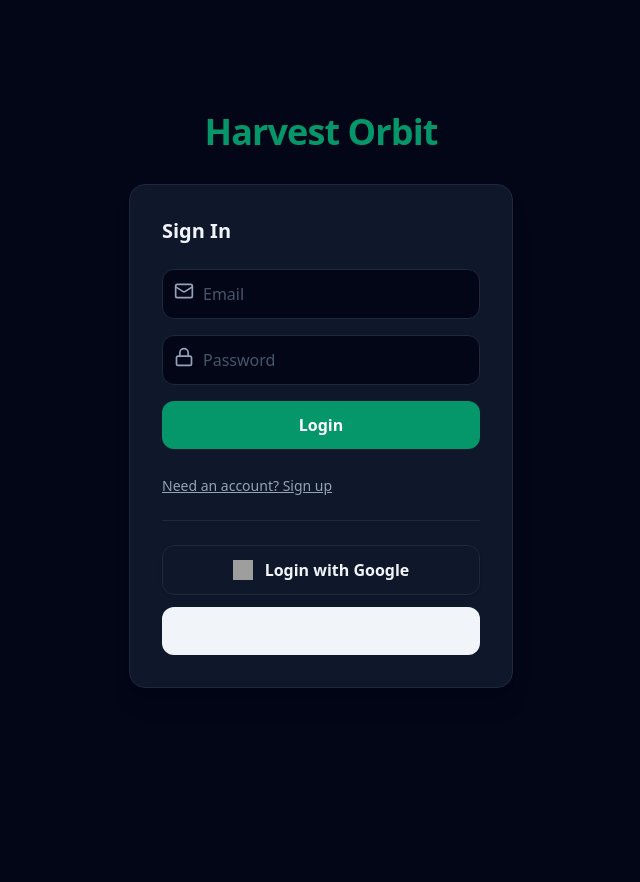
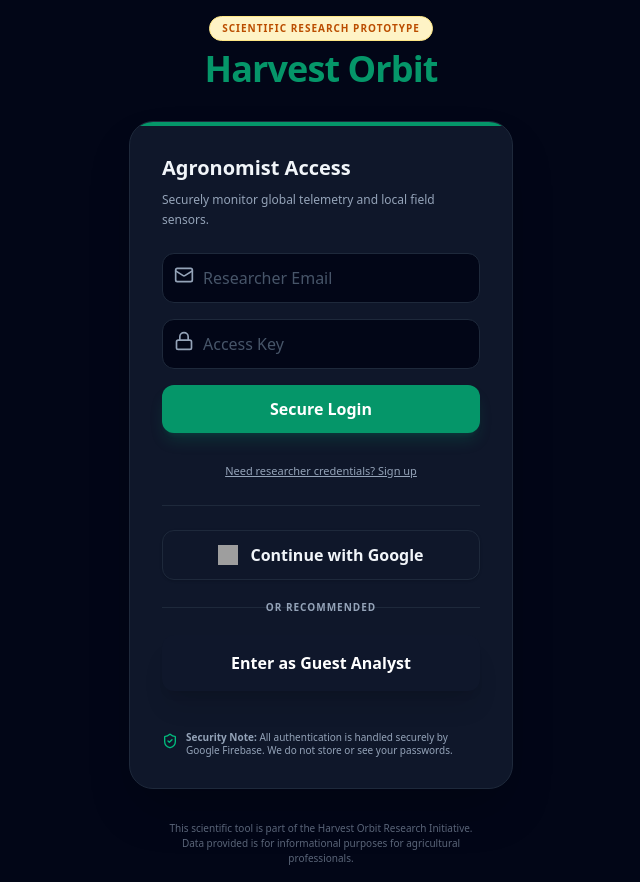
Before and after one commit to sowjithanumola/Harvest-Orbit-2, a React (Vite) app: page / in a window 1280 px wide. Shown: the whole page, without its empty margins (319-959 px from the left). Before the commit the page ends 800 px from the top, so only its background shows below. Built offline with nearby package versions, Linux system fonts and the light colour scheme; no server answers; grey boxes are pictures that could not be loaded.

Commit message:
feat: redesign login interface and branding
Update login view with a research prototype badge, refined styling, and improved visual hierarchy to align with Harvest Orbit's branding.

```diff
--- a/src/App.tsx
+++ b/src/App.tsx
@@ -4,7 +4,7 @@
  */
 
 import React, { useState, useEffect } from "react";
-import { Map, Mail, Lock, User as UserIcon, Loader2 } from "lucide-react";
+import { Map, Mail, Lock, User as UserIcon, Loader2, ShieldCheck } from "lucide-react";
 import { SensorData, AnalysisResult, APIError } from "./types";
 import { SatelliteSection } from "./components/SatelliteSection";
 import { GroundSensorSection } from "./components/GroundSensorSection";
@@ -183,36 +183,72 @@ function AppContent() {
   if (!user && !isGuest) {
       return (
           <div className="min-h-screen flex flex-col items-center justify-center gap-8 p-4 transition-colors duration-300">
-              <h1 className="text-4xl font-extrabold text-harvest-green tracking-tight">Harvest Orbit</h1>
-              <div className="theme-card p-8 rounded-2xl w-full max-w-sm space-y-6 shadow-xl">
-                  <h2 className="text-xl font-bold">Sign In</h2>
+              <div className="flex flex-col items-center gap-2">
+                <span className="px-3 py-1 bg-amber-100 dark:bg-amber-900/30 text-amber-700 dark:text-amber-300 text-[10px] font-bold rounded-full uppercase tracking-widest border border-amber-200 dark:border-amber-800">
+                    Scientific Research Prototype
+                </span>
+                <h1 className="text-4xl font-extrabold text-harvest-green tracking-tight">Harvest Orbit</h1>
+              </div>
+
+              <div className="theme-card p-8 rounded-3xl w-full max-w-sm space-y-6 shadow-2xl relative overflow-hidden">
+                  <div className="absolute top-0 left-0 w-full h-1 bg-harvest-green" />
+
+                  <div className="space-y-2">
+                    <h2 className="text-xl font-bold">Agronomist Access</h2>
+                    <p className="text-xs theme-text-secondary leading-relaxed">
+                        Securely monitor global telemetry and local field sensors.
+                    </p>
+                  </div>
+
                   <form onSubmit={handleEmailAuth} className="space-y-4">
                       <div className="relative">
                           <Mail className="absolute left-3 top-3 w-5 h-5 theme-text-secondary" />
-                          <input type="email" value={email} onChange={(e) => setEmail(e.target.value)} placeholder="Email" className="w-full p-3 pl-10 theme-input rounded-xl outline-none focus:ring-2 focus:ring-harvest-green/50" required />
+                          <input type="email" value={email} onChange={(e) => setEmail(e.target.value)} placeholder="Researcher Email" className="w-full p-3 pl-10 theme-input rounded-xl outline-none focus:ring-2 focus:ring-harvest-green/50" required />
                       </div>
                       <div className="relative">
                           <Lock className="absolute left-3 top-3 w-5 h-5 theme-text-secondary" />
-                          <input type="password" value={password} onChange={(e) => setPassword(e.target.value)} placeholder="Password" className="w-full p-3 pl-10 theme-input rounded-xl outline-none focus:ring-2 focus:ring-harvest-green/50" required />
+                          <input type="password" value={password} onChange={(e) => setPassword(e.target.value)} placeholder="Access Key" className="w-full p-3 pl-10 theme-input rounded-xl outline-none focus:ring-2 focus:ring-harvest-green/50" required />
                       </div>
-                      <button type="submit" disabled={authLoading} className="w-full bg-harvest-green text-white py-3 rounded-xl font-bold hover:bg-harvest-green-dark transition-colors disabled:opacity-50">
-                          {isLoginMode ? "Login" : "Sign Up"}
+                      <button type="submit" disabled={authLoading} className="w-full bg-harvest-green text-white py-3 rounded-xl font-bold hover:bg-harvest-green-dark transition-colors disabled:opacity-50 shadow-lg shadow-harvest-green/20">
+                          {isLoginMode ? "Secure Login" : "Create Account"}
                       </button>
                   </form>
-                  {authError && <p className="text-red-500 text-sm font-medium">{authError}</p>}
-                  <button onClick={() => setIsLoginMode(!isLoginMode)} className="text-sm theme-text-secondary hover:text-harvest-green underline">
-                      {isLoginMode ? "Need an account? Sign up" : "Have an account? Login"}
-                  </button>
+
+                  {authError && <p className="text-red-500 text-sm font-medium text-center">{authError}</p>}
+
+                  <div className="text-center">
+                    <button onClick={() => setIsLoginMode(!isLoginMode)} className="text-[11px] theme-text-secondary hover:text-harvest-green underline">
+                        {isLoginMode ? "Need researcher credentials? Sign up" : "Already registered? Login here"}
+                    </button>
+                  </div>
+
                   <div className="border-t border-[var(--border)] pt-6 space-y-3">
                       <button onClick={handleGoogleLogin} className="w-full flex items-center justify-center gap-3 theme-card text-slate-900 dark:text-slate-100 py-3 rounded-xl font-bold hover:bg-slate-50 dark:hover:bg-slate-800 transition-all shadow-sm border-[var(--border)]">
                           <img src="https://upload.wikimedia.org/wikipedia/commons/c/c1/Google_%22G%22_logo.svg" alt="Google" className="w-5 h-5" />
-                          <span className="theme-text-primary">Login with Google</span>
+                          <span className="theme-text-primary">Continue with Google</span>
                       </button>
-                      <button onClick={() => setIsGuest(true)} className="w-full flex items-center justify-center gap-2 bg-slate-100 dark:bg-slate-800 theme-text-primary py-3 rounded-xl font-bold hover:bg-slate-200 dark:hover:bg-slate-700 transition-all">
-                          Continue as Guest
+
+                      <div className="relative py-2">
+                        <div className="absolute inset-0 flex items-center"><div className="w-full border-t border-[var(--border)]" /></div>
+                        <div className="relative flex justify-center text-[10px] uppercase font-bold"><span className="bg-[var(--card-bg)] px-2 theme-text-secondary tracking-widest">Or Recommended</span></div>
+                      </div>
+
+                      <button onClick={() => setIsGuest(true)} className="w-full flex items-center justify-center gap-2 bg-slate-900 dark:bg-slate-100 text-white dark:text-slate-900 py-4 rounded-xl font-bold hover:opacity-90 transition-all shadow-xl">
+                          Enter as Guest Analyst
                       </button>
                   </div>
+
+                  <div className="pt-4 flex items-start gap-2">
+                    <ShieldCheck className="w-4 h-4 text-emerald-500 shrink-0 mt-0.5" />
+                    <p className="text-[10px] theme-text-secondary leading-tight">
+                        <strong>Security Note:</strong> All authentication is handled securely by Google Firebase. We do not store or see your passwords.
+                    </p>
+                  </div>
               </div>
+
+              <p className="text-[10px] theme-text-secondary text-center max-w-xs opacity-60">
+                This scientific tool is part of the Harvest Orbit Research Initiative. Data provided is for informational purposes for agricultural professionals.
+              </p>
           </div>
       );
   }
```
